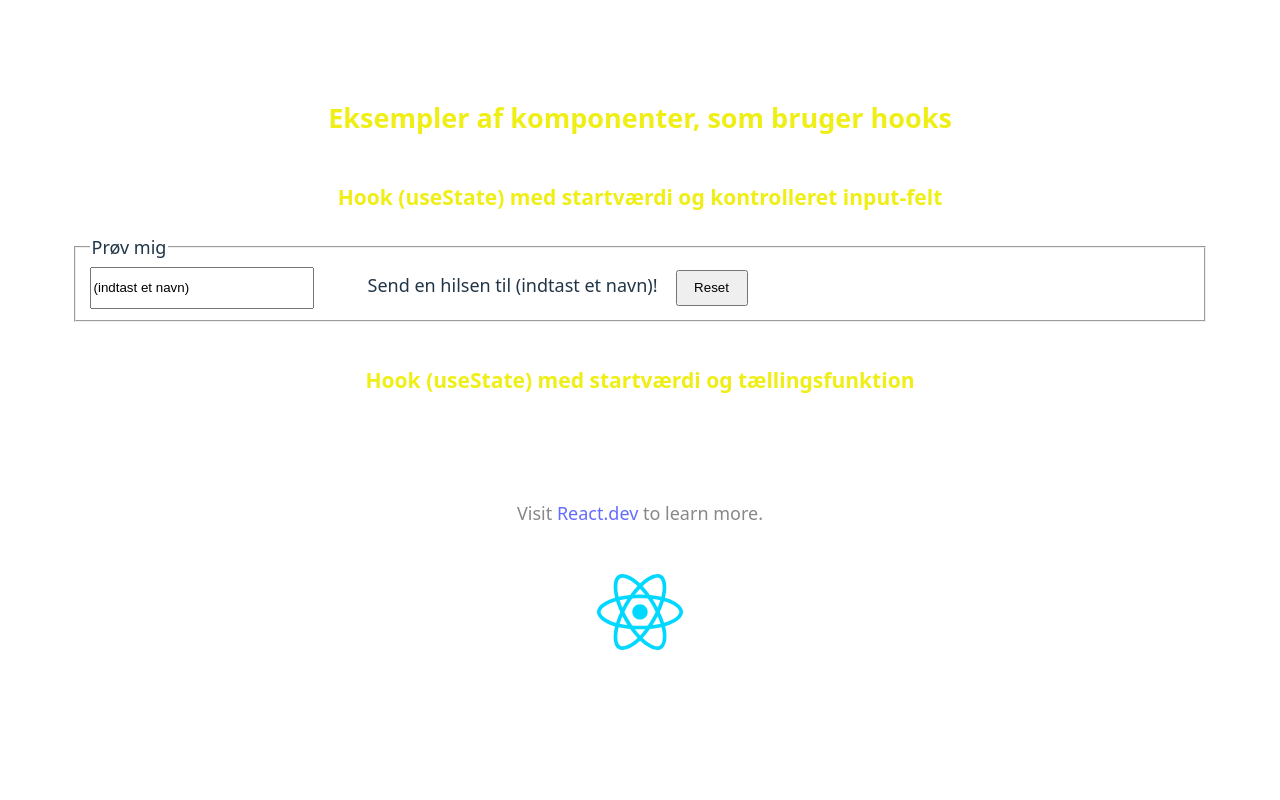
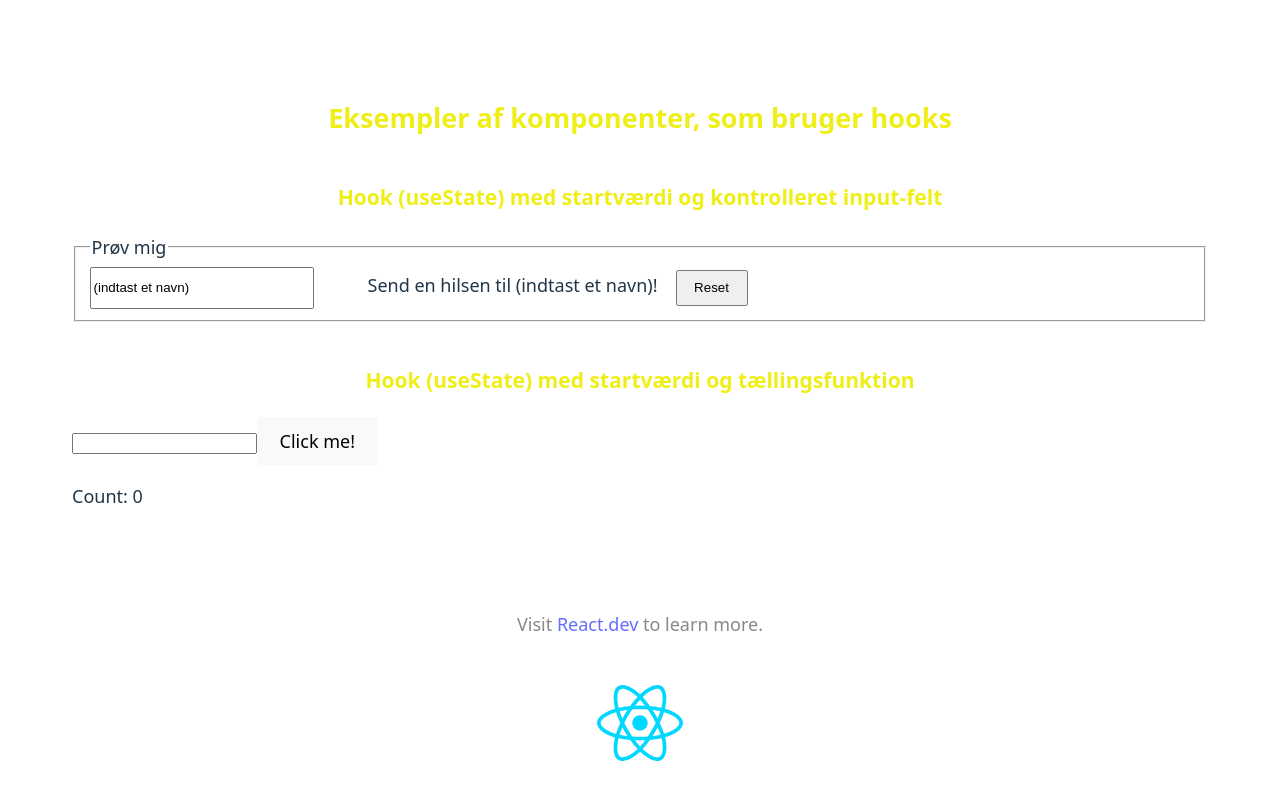
Before and after one commit to male9-techcollege/react-pros-and-cons, a React (Vite) app in the folder ROOT/: page / in a window 1280 px wide. Shown: the part 2196-2996 px from the top of the page. Before the commit the page ends 2912 px from the top, so only its background shows below. Built offline with nearby package versions, Linux system fonts and the light colour scheme.

Commit message:
Added source

```diff
--- a/ROOT/src/components/main-tag/click-counter.tsx
+++ b/ROOT/src/components/main-tag/click-counter.tsx
@@ -1,6 +1,22 @@
 import { useState } from "react";
 
+/* Source: react-state-codealong-med-kasper */
 export const ClickCounterByMariePierreLessard = ()=> {
     const [clickCountByMariePierreLessard, setClickCountByMariePierreLessard] = useState(0);
     console.log("Count: ", clickCountByMariePierreLessard);
+
+    /* An event handler */
+    function handleCountByMariePierreLessard() {
+        setClickCountByMariePierreLessard(clickCountByMariePierreLessard + 1);
+    };
+
+    return (
+        <>
+            <input type="text" onChange={(event) => {
+                console.log(event.target.value);
+            }} />
+            <button type="button" onClick={handleCountByMariePierreLessard}>Click me!</button>
+            <p>Count: {clickCountByMariePierreLessard}</p>
+        </>
+    );
 };
--- a/ROOT/src/components/main-tag/greetings.tsx
+++ b/ROOT/src/components/main-tag/greetings.tsx
@@ -14,6 +14,7 @@ export const GreetingByMariePierreLessard = (props: greetingInterfaceByMariePier
 /* #endregion */
 
 /* #region Assignment 1, sektion 3.1 */
+/* Source: react-state-codealong-med-kasper */
 export const GreetingFieldsetByMariePierreLessard = () => {
     const [userNameByMariePierreLessard, setUserNameByMariePierreLessard] = useState<string>("(indtast et navn)");
 
```
